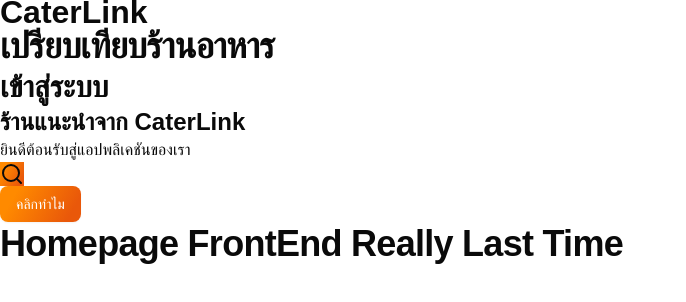
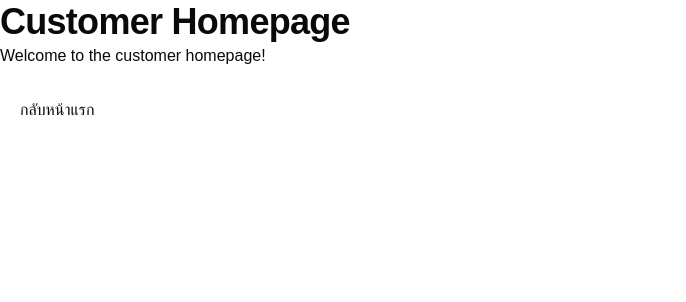
Before and after one commit to prompipat/SoftDev_Frontend, a React (Vite) app: page /customer-home in a window 1280 px wide. Shown: the top 302 px of the page, without its empty margins (0-686 px from the left). Built offline with nearby package versions, Linux system fonts and the light colour scheme; a web font is replaced by a local one.

Commit message:
install react router dom & test routing

```diff
--- a/package.json
+++ b/package.json
@@ -22,6 +22,7 @@
     "lucide-react": "^0.542.0",
     "react": "^19.1.1",
     "react-dom": "^19.1.1",
+    "react-router-dom": "^7.8.2",
     "tailwind-merge": "^3.3.1",
     "tailwindcss": "^4.1.11"
   },
--- a/src/App.jsx
+++ b/src/App.jsx
@@ -1,7 +1,23 @@
+import {
+  BrowserRouter as Router,
+  Route,
+  Routes,
+  useNavigate,
+} from "react-router-dom";
+import CustomerHomepage from "./pages/CustomerHomepage";
+import React, { lazy, Suspense } from "react";
 import { Button } from "@/components/ui/button";
 import { Search } from "lucide-react";
 
-function App() {
+const LazyCustomerHomepage = lazy(() => import("./pages/CustomerHomepage"));
+
+function MainContent() {
+  const navigate = useNavigate();
+
+  const goToHomepage = () => {
+    navigate("/customer-home");
+  };
+
   return (
     <div>
       <p className="logo">CaterLink</p>
@@ -10,10 +26,25 @@
       <h3>ร้านแนะนำจาก CaterLink</h3>
       <p>ยินดีต้อนรับสู่แอปพลิเคชันของเรา</p>
       <Search className="bg-gradient" />
-      <Button className="bg-gradient text-white">คลิกทำไม</Button>
+      <Button className="bg-gradient text-white" onClick={goToHomepage}>
+        ไปหน้าหลัก
+      </Button>
       <h1>Homepage FrontEnd Really Last Time</h1>
     </div>
   );
 }
 
+function App() {
+  return (
+    <Router>
+      <Suspense fallback={<div>Loading...</div>}>
+        <Routes>
+          <Route path="/" element={<MainContent />} />
+          <Route path="/customer-home" element={<CustomerHomepage />} />
+        </Routes>
+      </Suspense>
+    </Router>
+  );
+}
+
 export default App;
--- /dev/null
+++ b/src/pages/CustomerHomepage.jsx
@@ -0,0 +1,25 @@
+import React from "react";
+import { useNavigate } from "react-router-dom";
+
+function CustomerHomepage() {
+  const navigate = useNavigate();
+
+  const goBack = () => {
+    navigate("/");
+  };
+
+  return (
+    <div>
+      <h1>Customer Homepage</h1>
+      <p>Welcome to the customer homepage!</p>
+      <button
+        onClick={goBack}
+        style={{ marginTop: "20px", padding: "10px 20px" }}
+      >
+        กลับหน้าแรก
+      </button>
+    </div>
+  );
+}
+
+export default CustomerHomepage;
```
Also changed, not shown: 1 other file (tests, documents, lock files or other folders).
